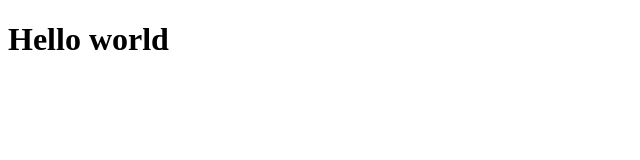
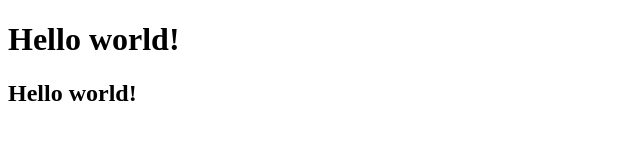
Before and after one commit to newtestformeoo/new-repo, a plain HTML site: page index.html in a window 1280 px wide. Shown: the whole page, without its empty margins (0-640 px from the left). Drawn offline with Linux system fonts and the light colour scheme.

Commit message:
add h2 title

```diff
--- a/index.html
+++ b/index.html
@@ -7,6 +7,7 @@
     <title>Document</title>
 </head>
 <body>
-      <h1>Hello world</h1>
+      <h1>Hello world!</h1>
+      <h2>Hello world!</h2>
 </body>
 </html>
```
